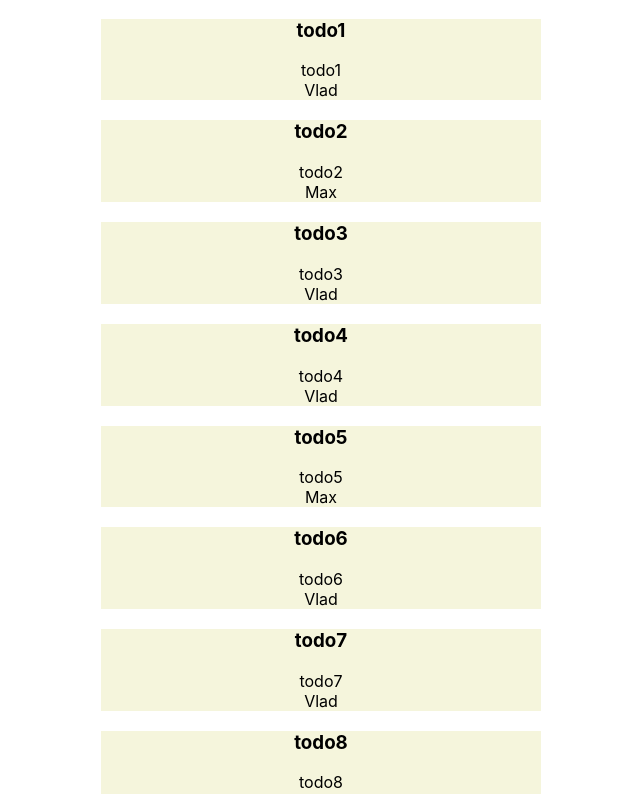
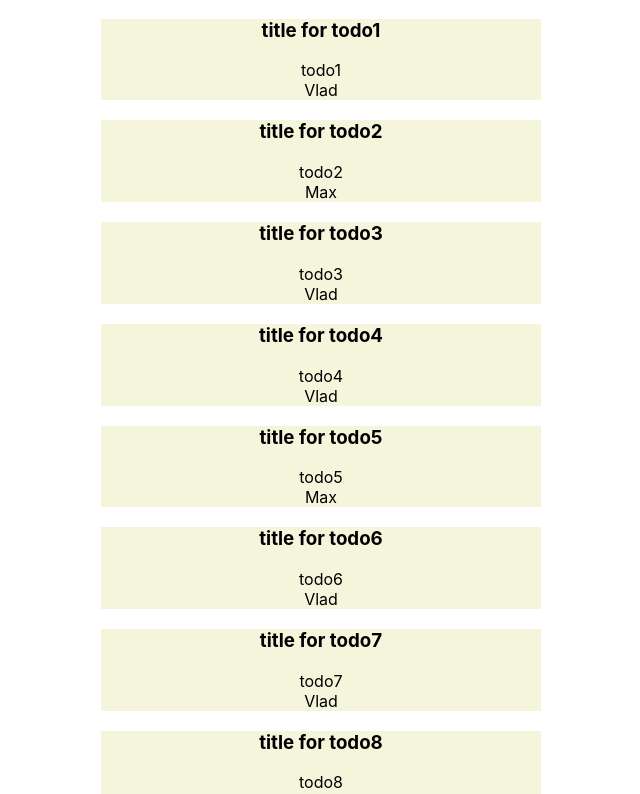
Before and after one commit to nikolasj/todo_react, a React (Create React App) app: page / in a window 1280 px wide. Shown: the top 794 px of the page, without its empty margins (329-969 px from the left). Built offline with nearby package versions, Linux system fonts and the light colour scheme.

Commit message:
fix styles

```diff
--- a/src/todos/styles.css
+++ b/src/todos/styles.css
@@ -1,4 +1,3 @@
 .todoList {
-    /*display: flex;*/
-    flex-wrap: wrap;
+
 }
--- a/src/todos/todo/index.js
+++ b/src/todos/todo/index.js
@@ -4,7 +4,7 @@ import './styles.css';
 const TodoItem = props => {
     return (
         <li className="todo">
-            <h3>{props.todo.text}</h3>
+            <h3>{props.todo.title}</h3>
             <div>{props.todo.text}</div>
             <div>{props.todo.name}</div>
         </li>
```
